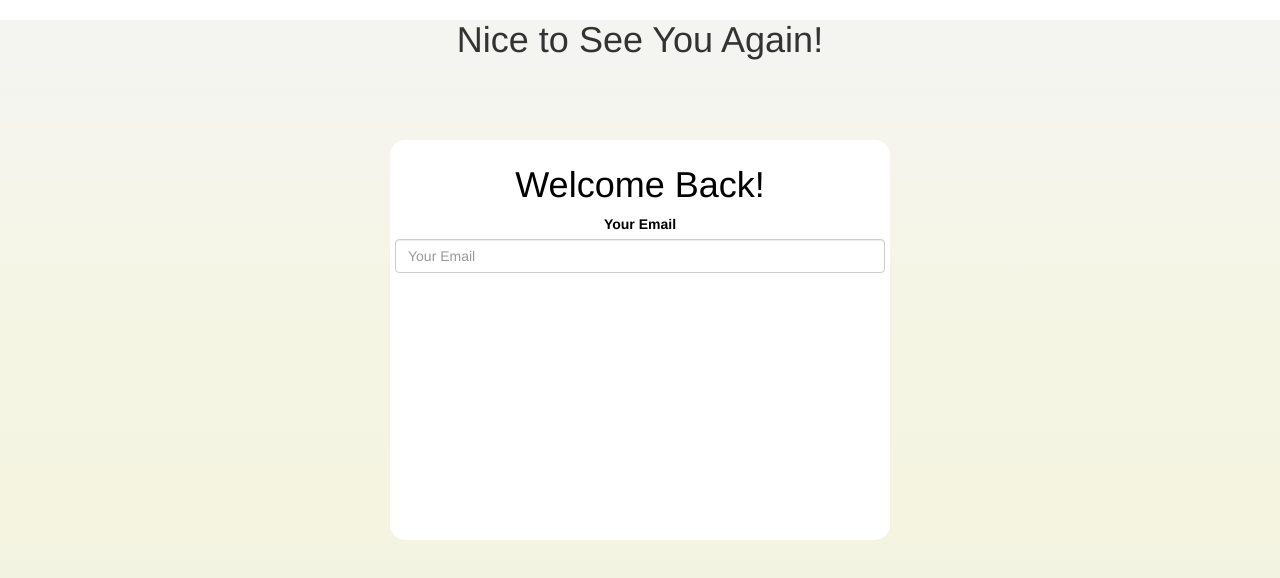
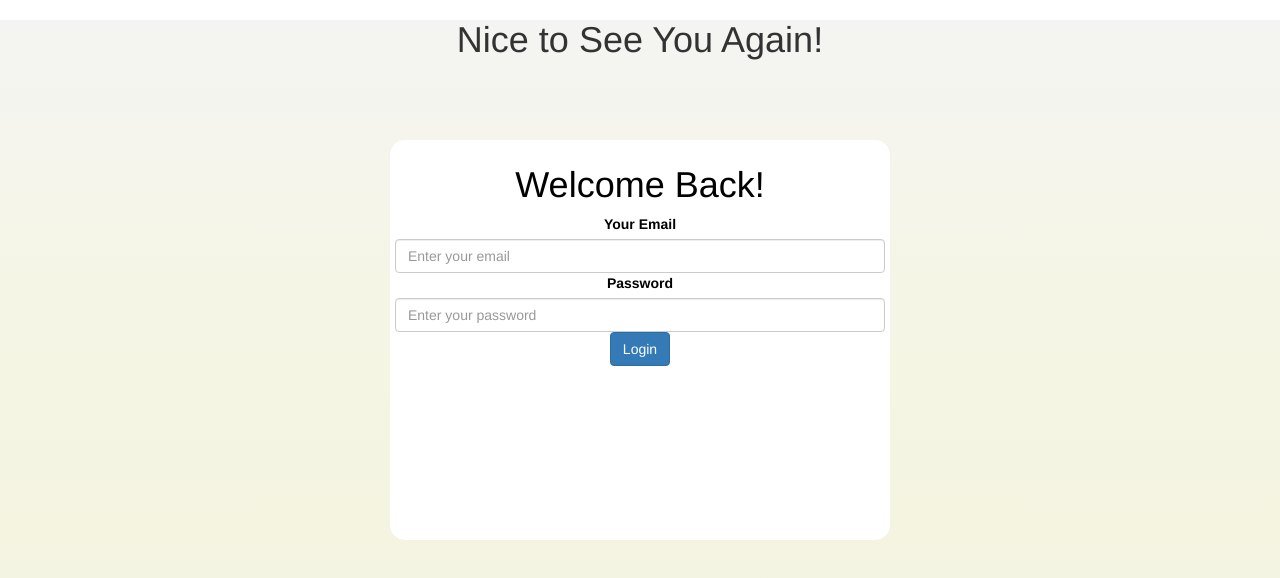
Before and after one commit to bruceabrigo/AppTrack, a React (Create React App) app: page /signin in a window 1280 px wide. Shown: the top 578 px of the page. Built offline with nearby package versions, Linux system fonts and the light colour scheme.

Commit message:
Finalized login form, unable to redirect upon succesful login

```diff
--- a/src/components/auth/login.js
+++ b/src/components/auth/login.js
@@ -4,6 +4,7 @@ import { signIn } from "../../api/auth";
 import './login.scss'
 
 import Form from 'react-bootstrap/Form'
+import Button from 'react-bootstrap/Button'
 
 const LogIn = (props) => {
     const [email, setEmail] = useState('')
@@ -14,18 +15,18 @@ const LogIn = (props) => {
     const onLogIn = (event) => {
         event.preventDefault()
         console.log('SignIn Props: ', props)
-        const {msgAlert, setUser} = props
+        const {setUser} = props
 
         const credentials = {email, password}
 
         signIn(credentials)
             .then((res) => setUser(res.data.user))
-			.then(() =>
-				msgAlert({
-					heading: 'Sign In Success',
-					variant: 'success',
-				})
-			)
+			// .then(() =>
+			// 	msgAlert({
+			// 		heading: 'Sign In Success',
+			// 		variant: 'success',
+			// 	})
+			// )
             .then(() => navigate('/'))
             .catch((error) => {
                 setEmail('')
@@ -46,10 +47,22 @@ const LogIn = (props) => {
                                 type='email'
                                 name='email'
                                 value={email}
-                                placeholder='Your Email'
+                                placeholder='Enter your email'
                                 onChange={e => setEmail(e.target.value)}
                             />
+                            <Form.Label>Password</Form.Label>
+                            <Form.Control
+                                required
+                                type='password'
+                                name='password'
+                                value={password}
+                                placeholder='Enter your password'
+                                onChange={e => setPassword(e.target.value)}
+                            />
                         </Form.Group>
+                        <Button className="m-2" variant='primary' type='submit'>
+                            Login
+                        </Button>
                     </Form>
             </div>
         </div>
```
